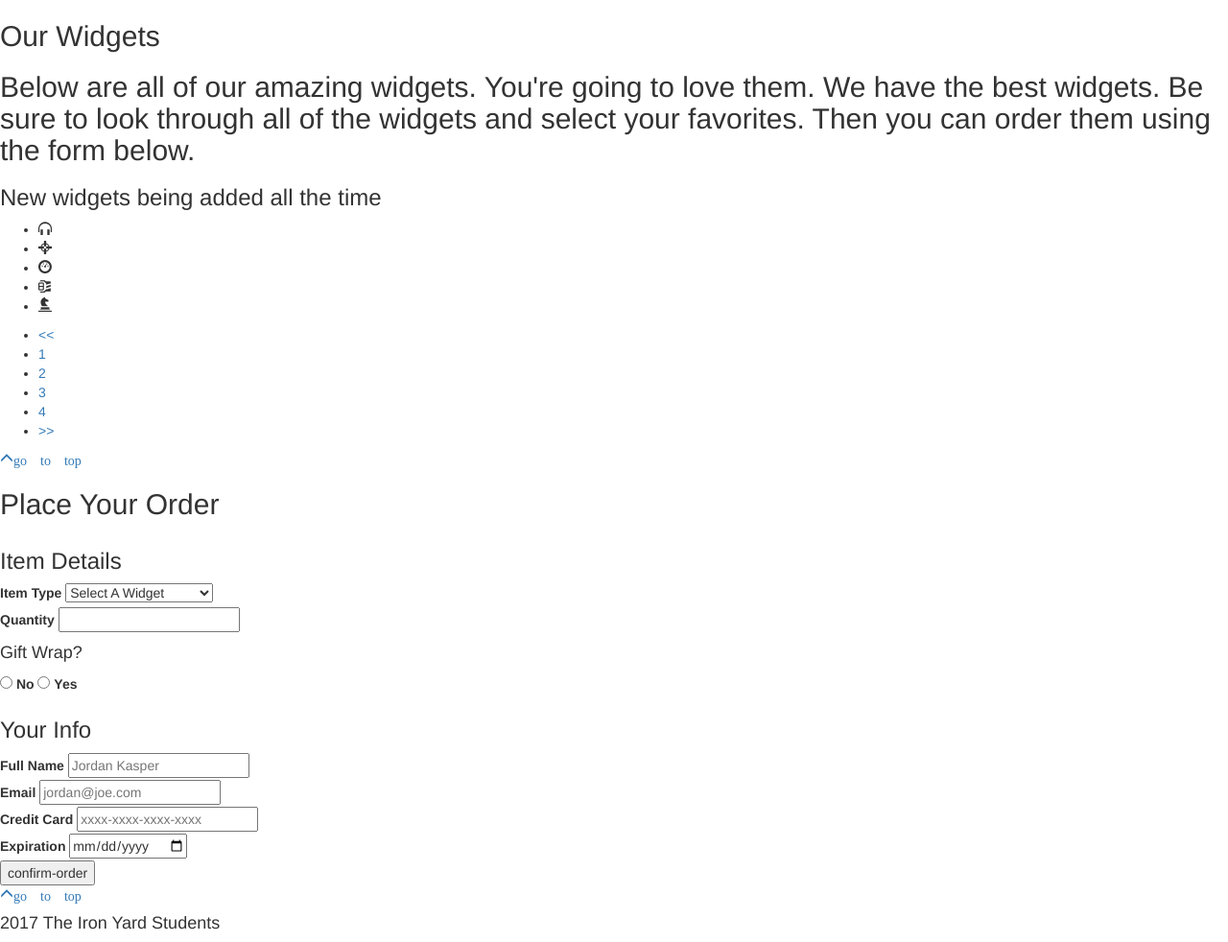
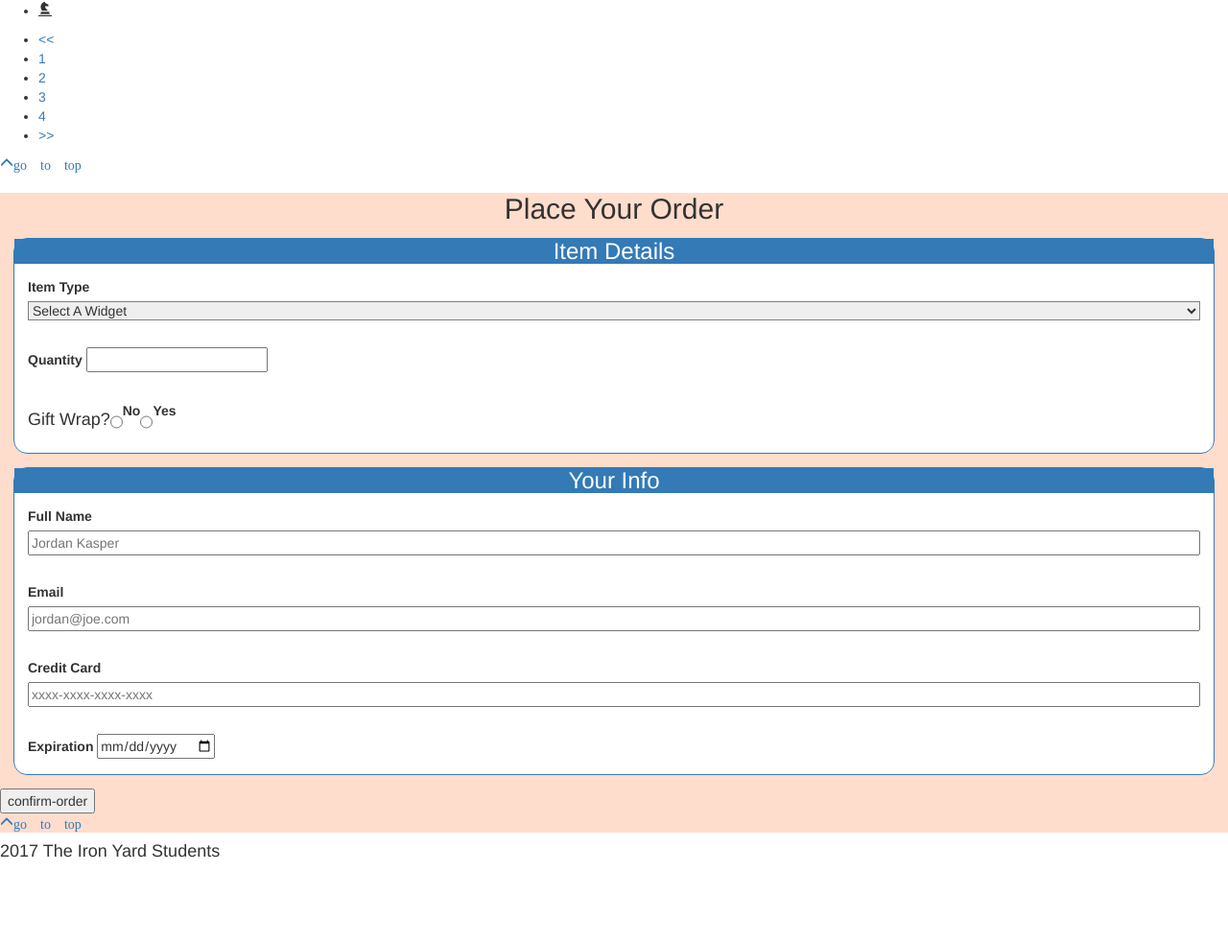
Before and after one commit to RCronin83/week-2-day-4-homework, a plain HTML site: page index.html in a window 1280 px wide. Shown: the part 533-1515 px from the top of the page at 96% size. After the commit the page ends 1441 px from the top, so only its background shows below. Drawn offline with nearby package versions, Linux system fonts and the light colour scheme.

Commit message:
order form structuring and coloring

```diff
--- a/index.html
+++ b/index.html
@@ -6,9 +6,10 @@
   <link href='normalize.css' rel='stylesheet'>
   <link href='https://maxcdn.bootstrapcdn.com/bootstrap/3.3.7/css/bootstrap.min.css' rel='stylesheet'>
   <link href='style.css' rel='stylesheet'>
+  <meta name='viewport' content='width=device-width, initial-scale=1.0, maximum-scale=1'>
 </head>
 <body>
-  <header>
+  <!-- <header>
     <main class='mobileNavBar'>
       <h1>Widget Co</h1>
       <aside class='menuBar'><a href='' class='glyphicon glyphicon-menu-hamburger'></a></aside>
@@ -24,8 +25,8 @@
       <p>We have the best widgets. They're amazing. You'll love them.</p>
       <aside class='headerOrderButton'><button>Place your Order Now!</button></aside>
     </main>
-  </header>
-  <main id='aboutUs'>
+  </header> -->
+  <main class='aboutUs' id='aboutUs'>
     <h2>Leading Producer of Widgets</h2>
     <p>Herp deprsum terp mer derpler deperker dep pee peprpe, merp, herdered.
       Der ner terp herpde[ermer seper me mer nerhsn tee pee perm enejnjeeneje
@@ -90,12 +91,12 @@
         </nav>
         <a href='index.html' class='glyphicon glyphicon-menu-up'>go to top</a>
       </main>
-      <main id='placeOrder'>
+      <main class='placeOrder' id='placeOrder'>
         <h2>Place Your Order</h2>
         <form action='http://requestb.in/1cy7snt1' method='post'>
-          <fieldset>
+          <fieldset class='itemDetails'>
             <h3>Item Details</h3>
-            <aside>
+            <aside class='itemType'>
               <label for='item-type'>Item Type</label>
               <select name='item-type' id='item-type'>
                 <option value='Widget-Selection'>Select A Widget</option>
@@ -108,9 +109,9 @@
             </aside>
             <aside>
               <label for='quantity'>Quantity</label>
-              <input type='number' name='item-quantity' id='quantity' min='0' required>
+              <input type='number' name='item-quantity' id='quantity' min='0'/>
             </aside>
-            <aside>
+            <aside class='giftWrap'>
               <h4>Gift Wrap?</h4>
               <input type='radio' name='gift-wrap' value='no' id='no'>
               <label for='no'>No</label>
@@ -118,23 +119,23 @@
               <label for='yes'>Yes</label>
             </aside>
           </fieldset>
-          <fieldset>
+          <fieldset class='yourInfo'>
             <h3>Your Info</h3>
-            <aside>
+            <aside class='fullName'>
               <label for='full-name'>Full Name</label>
               <input type='text' name='full-name' id='full-name' placeholder='Jordan Kasper' required>
             </aside>
-            <aside>
+            <aside class='email'>
               <label for='email'>Email</label>
               <input type='email' name='email' id='email' placeholder='jordan@joe.com' required>
             </aside>
-            <aside>
+            <aside class='creditCard'>
               <label for='credit-card'>Credit Card</label>
               <input type='text' name='credit-card' id='credit-card' placeholder='xxxx-xxxx-xxxx-xxxx' required>
             </aside>
             <aside>
               <label for='expiration-date'>Expiration</label>
-              <input type='date' name='expiration-date' id='expiration-date' required>
+              <input class='expiration' type='date' name='expiration-date' id='expiration-date' required>
             </aside>
 
           </fieldset>
--- a/sass/main.scss
+++ b/sass/main.scss
@@ -1,2 +1,4 @@
 @import 'variables';
 @import 'mobile-header';
+@import 'mobileBodyAboutUs';
+@import 'mobilePlaceOrder'
--- /dev/null
+++ b/sass/mobilePlaceOrder.scss
@@ -0,0 +1,49 @@
+.placeOrder {
+  background-color: #ffddcc;
+
+  h2 {
+    text-align: center;
+
+  }
+}
+
+fieldset {
+  border: 1px solid #337ab7;
+  margin: 1em;
+  border-radius: 1em;
+  background-color: #ffffff;
+  h3 {
+    text-align: center;
+    background-color: #337ab7;
+    color: #ffffff;
+    margin: 0;
+  }
+  aside {
+    padding: 1em;
+  }
+}
+
+.itemType {
+  display: flex;
+  flex-direction: column;
+  select {
+    border: 1px solid grey;
+    width: auto;
+  }
+}
+.giftWrap {
+  display: flex;
+  vertical-align: middle;
+}
+.fullName {
+  display:flex;
+  flex-direction:column;
+}
+.email {
+  display: flex;
+  flex-direction: column;
+}
+.creditCard {
+  display: flex;
+  flex-direction: column;
+}
```
Also changed, not shown: style.css.
